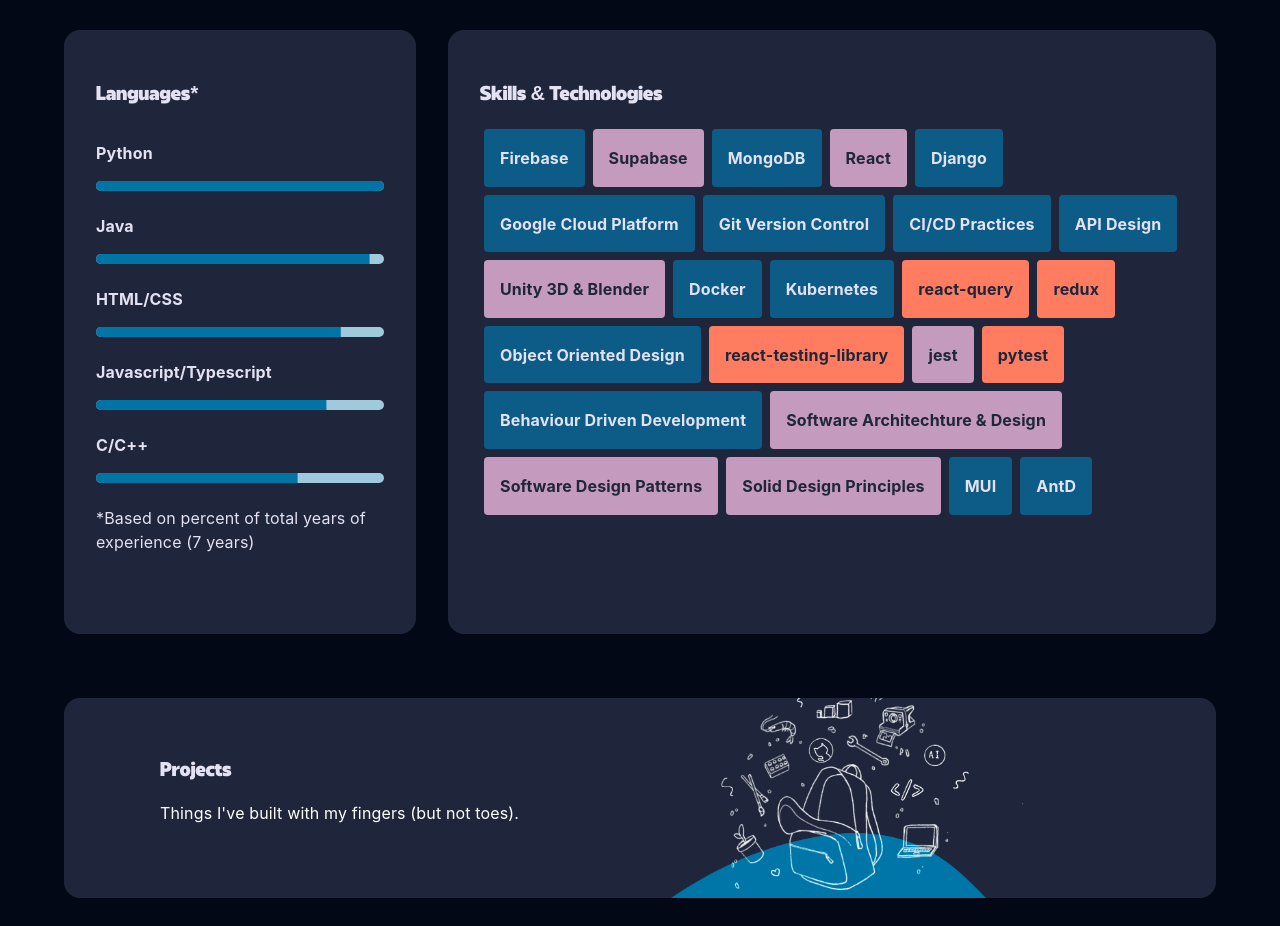
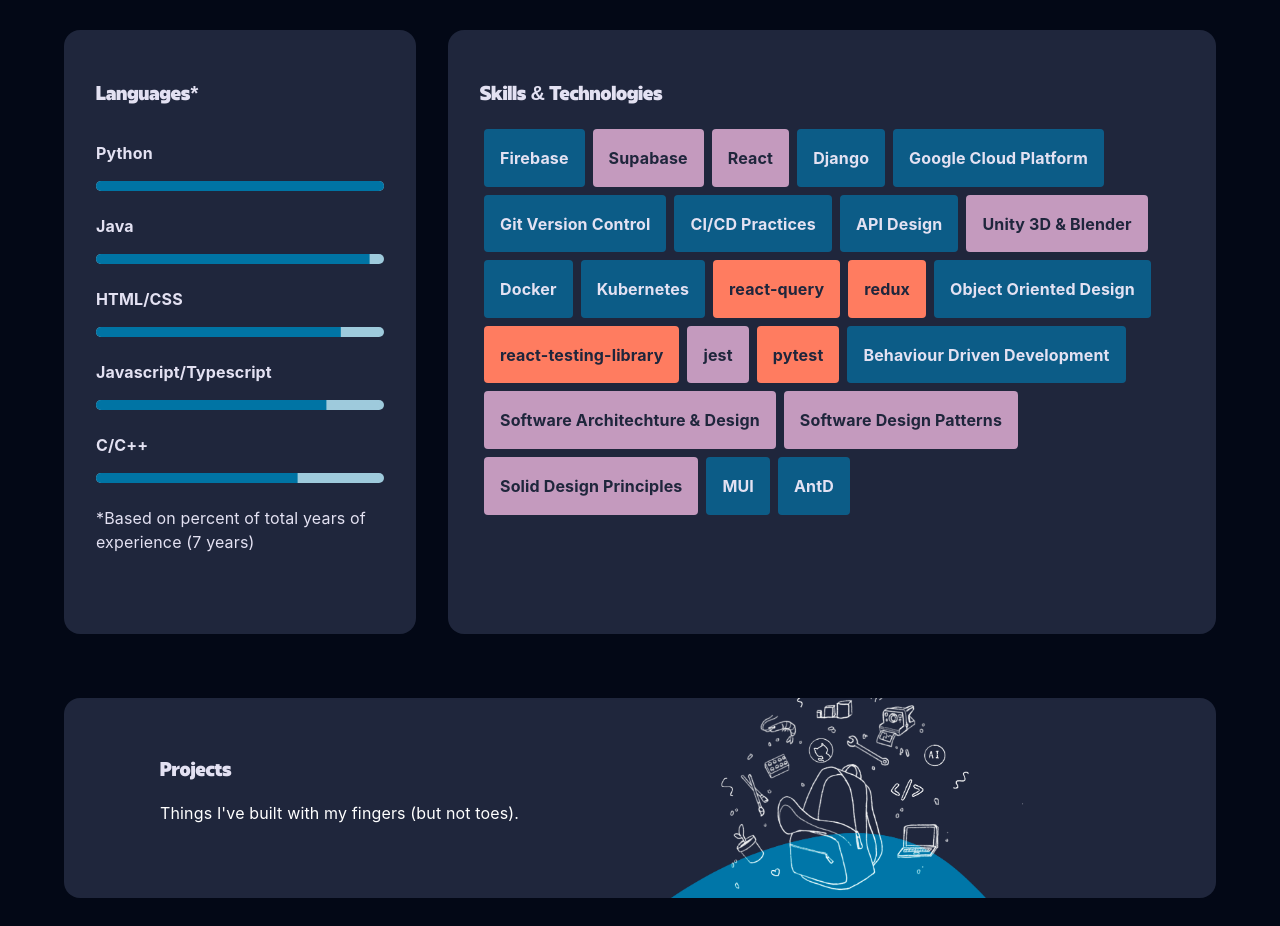
Before and after one commit to munchie-babbit/Portfolio-2023, a React (Create React App) app in the folder frontend/: page /#/ in a window 1280 px wide. Shown: the part 2902-3828 px from the top of the page. Built offline with nearby package versions, Linux system fonts and the light colour scheme.

Commit message:
removed mongodb

```diff
--- a/frontend/src/pages/DevelopmentPage.tsx
+++ b/frontend/src/pages/DevelopmentPage.tsx
@@ -714,7 +714,6 @@
                 >
                   <Technology name="Firebase" />
                   <Technology name="Supabase" />
-                  <Technology name="MongoDB" />
                   <Technology name="React" />
                   <Technology name="Django" />
                   <Technology name="Google Cloud Platform" />
```
